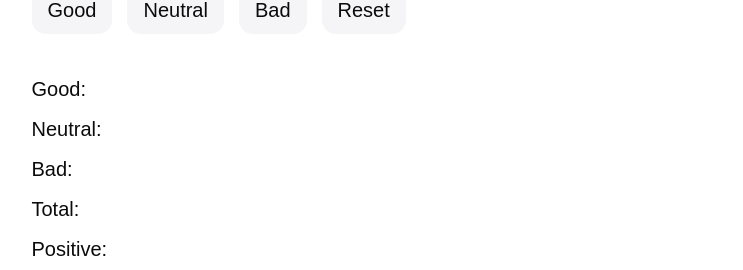
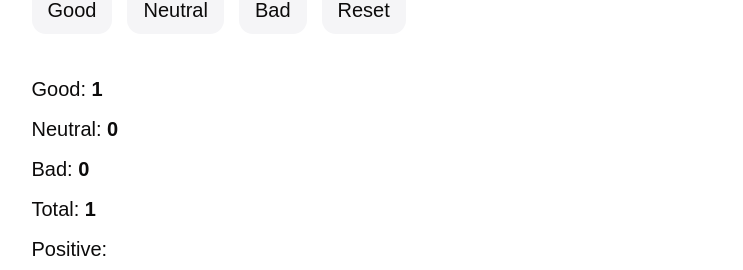
Before and after one commit to iryna-kyryllova/goit-neo-react-hw-module2, a React (Vite) app: page / in a window 1280 px wide. Both pictures are taken after a click on the button "Good". Shown: the part 219-489 px from the top of the page, without its empty margins (241-984 px from the left). Built offline with nearby package versions, Linux system fonts and the light colour scheme; a web font is replaced by a local one.

Commit message:
add feedback functionality

```diff
--- a/src/App.jsx
+++ b/src/App.jsx
@@ -1,13 +1,29 @@
+import { useState } from 'react'
 import Description from 'components/Description/Description'
 import Options from 'components/Options/Options'
 import Feedback from 'components/Feedback/Feedback'
 
 const App = () => {
+  const [feedback, setFeedback] = useState({
+    good: 0,
+    neutral: 0,
+    bad: 0
+  })
+
+  const totalFeedback = feedback.good + feedback.neutral + feedback.bad
+
+  const updateFeedback = (feedbackType) => {
+    setFeedback((prevFeedback) => ({
+      ...prevFeedback,
+      [feedbackType]: prevFeedback[feedbackType] + 1
+    }))
+  }
+
   return (
     <div className='container'>
       <Description />
-      <Options />
-      <Feedback />
+      <Options updateFeedback={updateFeedback} />
+      {totalFeedback > 0 && <Feedback feedback={feedback} totalFeedback={totalFeedback} />}
     </div>
   )
 }
--- a/src/components/Feedback/Feedback.jsx
+++ b/src/components/Feedback/Feedback.jsx
@@ -1,23 +1,23 @@
 import css from './Feedback.module.css'
 
-const Feedback = () => {
+const Feedback = ({ feedback, totalFeedback }) => {
   return (
     <ul className={css.feedback}>
       <li>
         <span>Good: </span>
-        <strong></strong>
+        <strong>{feedback.good}</strong>
       </li>
       <li>
         <span>Neutral: </span>
-        <strong></strong>
+        <strong>{feedback.neutral}</strong>
       </li>
       <li>
         <span>Bad: </span>
-        <strong></strong>
+        <strong>{feedback.bad}</strong>
       </li>
       <li>
         <span>Total: </span>
-        <strong></strong>
+        <strong>{totalFeedback}</strong>
       </li>
       <li>
         <span>Positive: </span>
--- a/src/components/Options/Options.jsx
+++ b/src/components/Options/Options.jsx
@@ -1,20 +1,20 @@
 import css from './Options.module.css'
 
-const Options = () => {
+const Options = ({ updateFeedback }) => {
   return (
     <ul className={css.options}>
       <li>
-        <button type='button' className={css.option}>
+        <button type='button' className={css.option} onClick={() => updateFeedback('good')}>
           Good
         </button>
       </li>
       <li>
-        <button type='button' className={css.option}>
+        <button type='button' className={css.option} onClick={() => updateFeedback('neutral')}>
           Neutral
         </button>
       </li>
       <li>
-        <button type='button' className={css.option}>
+        <button type='button' className={css.option} onClick={() => updateFeedback('bad')}>
           Bad
         </button>
       </li>
```
